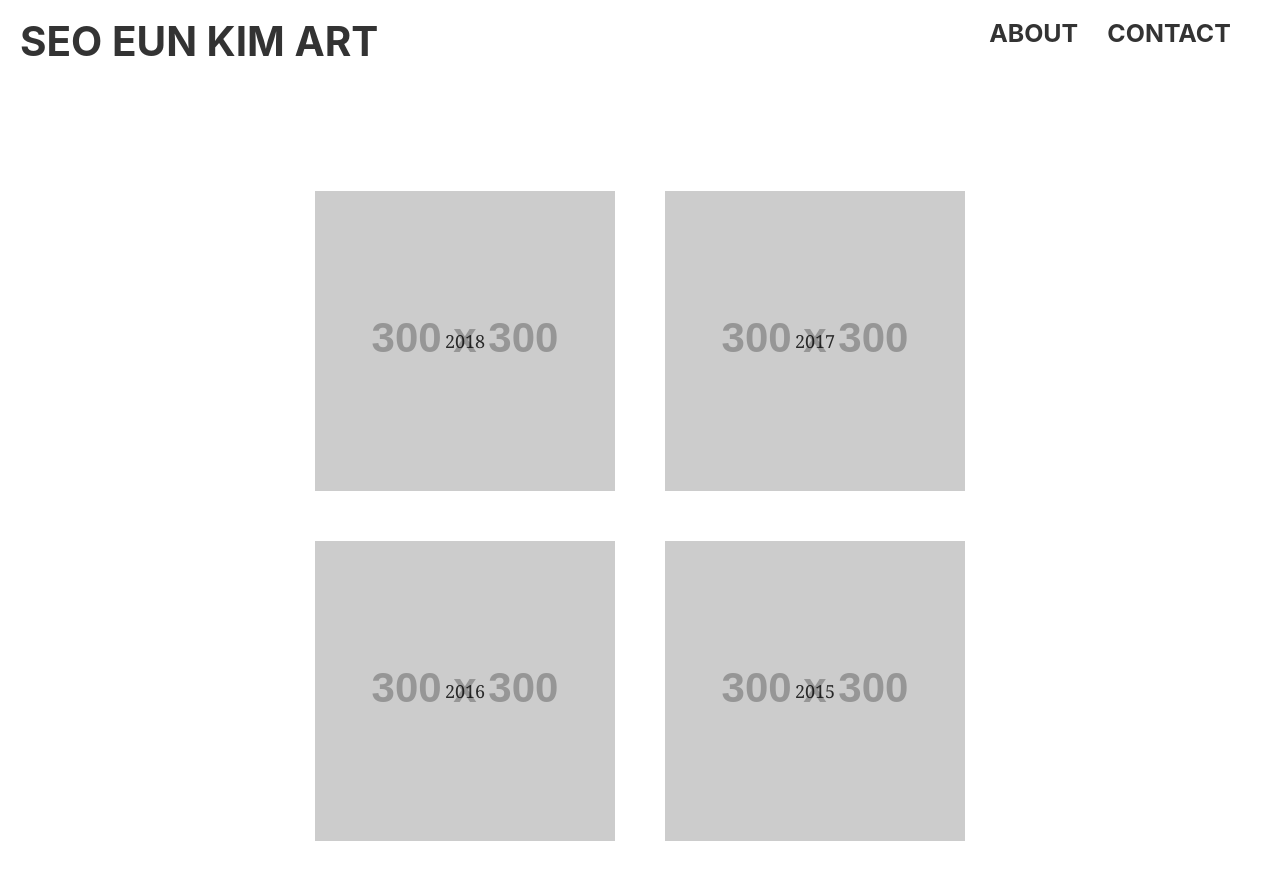
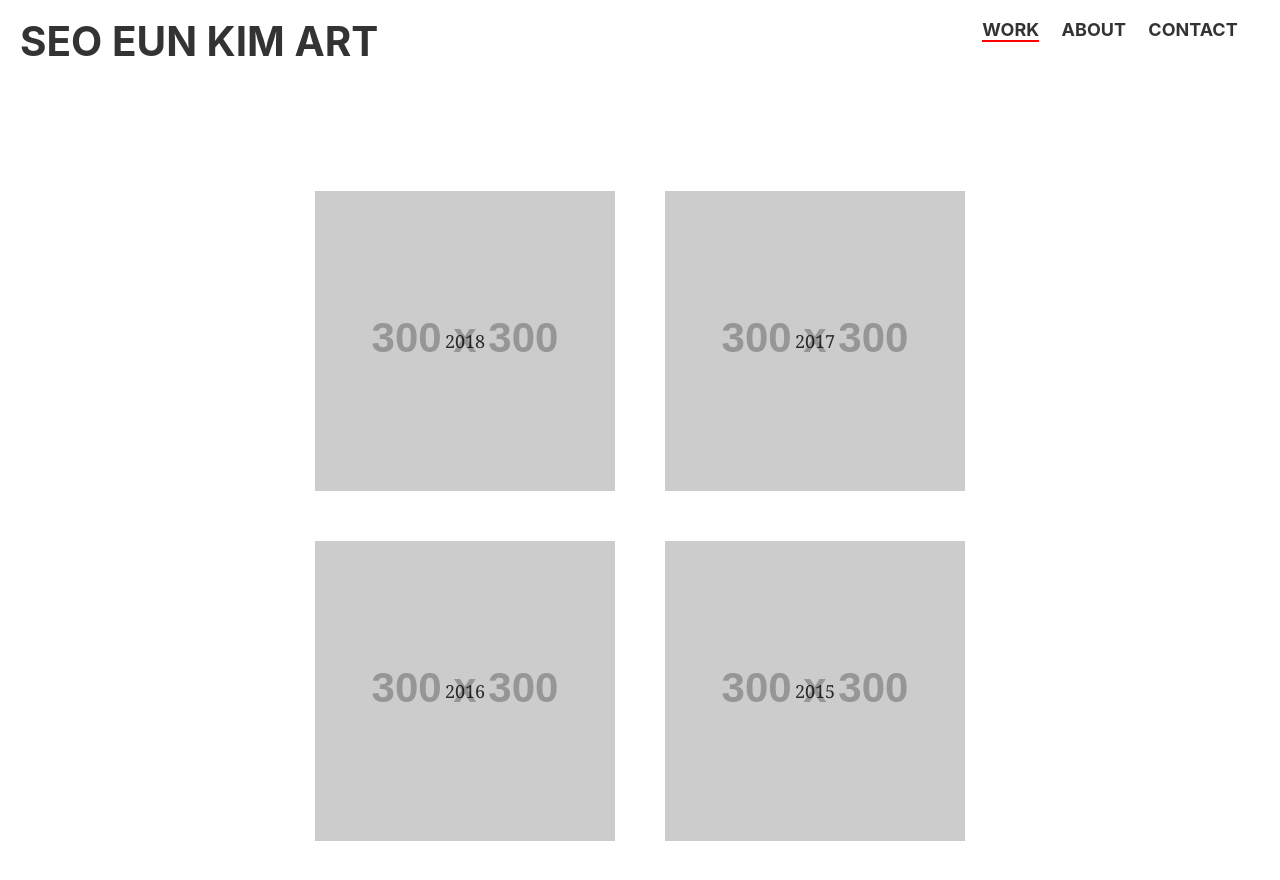
Before and after one commit to benva/art-portfolio, a Gatsby site: page / in a window 1280 px wide. Built offline with nearby package versions, Linux system fonts and the light colour scheme; Gatsby itself is replaced by a stand-in of ours; placeholder pictures from the web are drawn by us.

Commit message:
Highlight current page

```diff
--- a/src/components/header.js
+++ b/src/components/header.js
@@ -22,6 +22,10 @@
   justify-content: space-evenly;
   width: 300px;
 
+  .selected {
+    border-bottom: 2px red solid;
+  }
+
   @media (max-width: ${tablet}) {
     display: none;
   }
@@ -41,7 +45,11 @@
   padding-top: 100px;
   align-items: center;
 
-  @media (min-width: ${tablet}) {
+  .selected {
+    border-bottom: 2px white solid;
+  }
+
+  @media (min-width: calc(${tablet} + 1px)) {
     display: none;
   }
 `;
@@ -75,11 +83,22 @@
 
   const renderLinks = () => (
     <>
-      <Link onClick={closeMenu} to="/about">
-        <h3>About</h3>
+      <Link to="/">
+        <h4
+          className={
+            window.location.pathname === '/' || window.location.pathname.includes('/20')
+              ? 'selected'
+              : ''
+          }
+        >
+          Work
+        </h4>
       </Link>
-      <Link onClick={closeMenu} to="/contact">
-        <h3>Contact</h3>
+      <Link to="/about">
+        <h4 className={window.location.pathname === '/about' ? 'selected' : ''}>About</h4>
+      </Link>
+      <Link to="/contact">
+        <h4 className={window.location.pathname === '/contact' ? 'selected' : ''}>Contact</h4>
       </Link>
     </>
   );
--- a/src/components/image-gallery.js
+++ b/src/components/image-gallery.js
@@ -5,6 +5,7 @@
 
 import Layout from './layout';
 import SEO from './seo';
+import Title from './title';
 
 const Container = styled.div`
   max-width: 800px;
@@ -15,8 +16,8 @@
 const ImageGallery = ({ images, year }) => (
   <Layout>
     <SEO title={year} />
+    <Title>{year}</Title>
     <Container>
-      <p>{year}</p>
       <ReactImageGallery
         autoPlay={false}
         lazyLoad
```
Also changed, not shown: src/components/title.js (added, +15 -0 lines).
